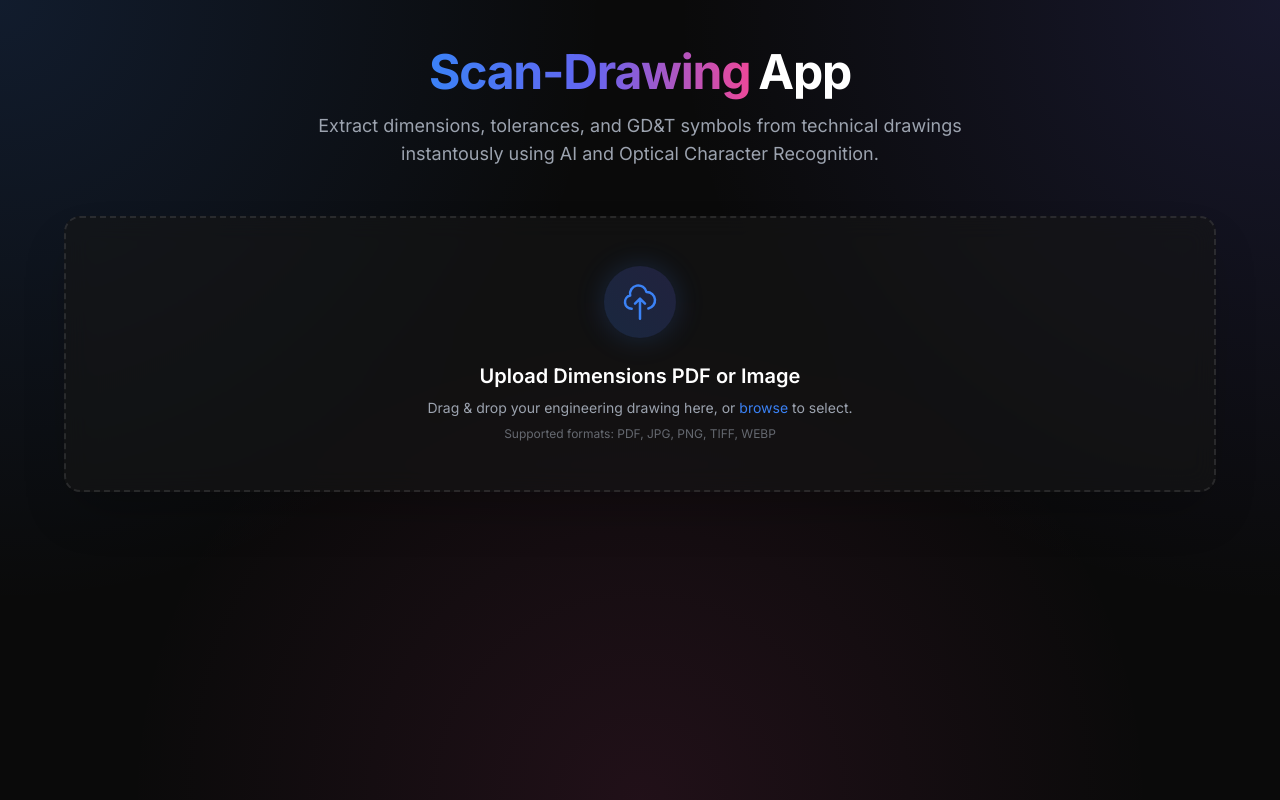
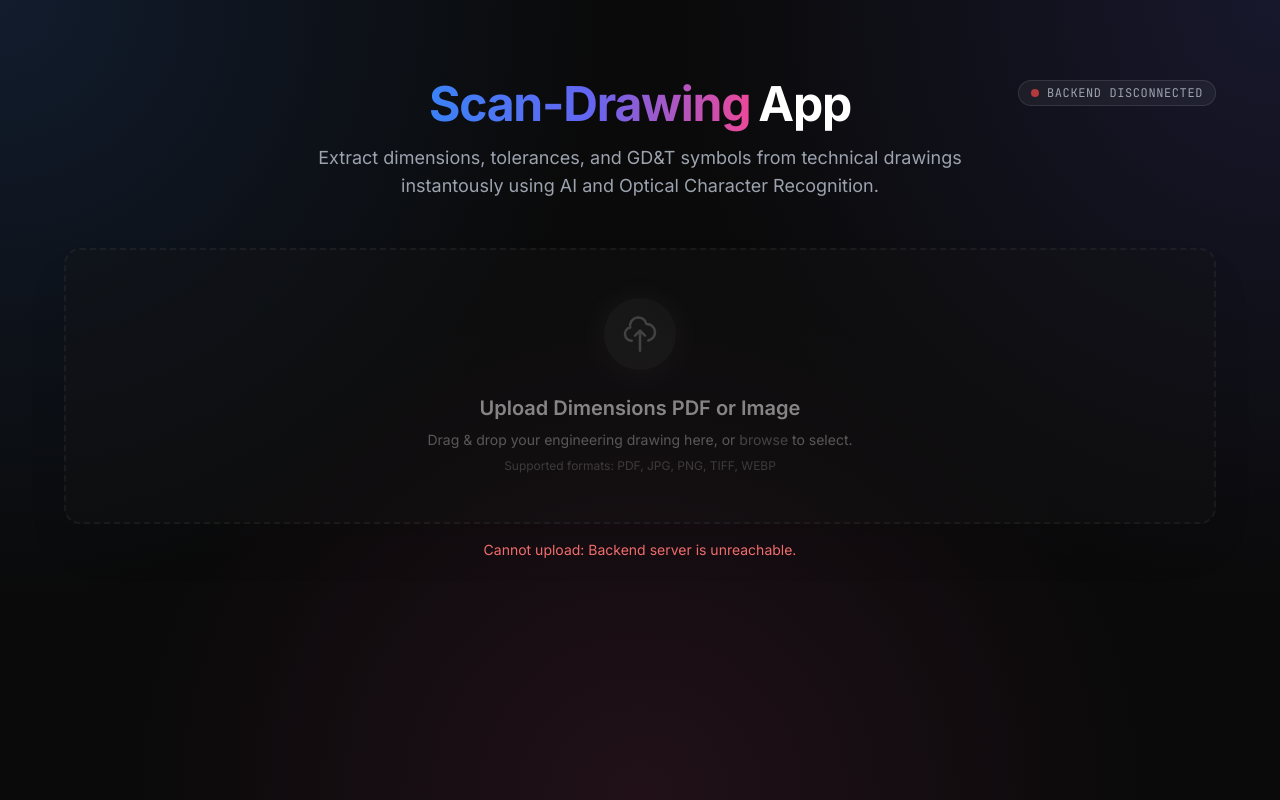
Before and after one commit to Ztoritz/DrawingScan, a React app in the folder frontend/: page / in a window 1280 px wide. Built offline with nearby package versions, Linux system fonts and the light colour scheme; no server answers; the HTML template or start-up script is replaced by a standard one.

Commit message:
Add Server Health Check (Sync Validation) to UI

```diff
--- a/frontend/src/App.jsx
+++ b/frontend/src/App.jsx
@@ -7,6 +7,26 @@ function App() {
   const [results, setResults] = useState(null);
   const [loading, setLoading] = useState(false);
   const [error, setError] = useState(null);
+  const [serverStatus, setServerStatus] = useState('checking'); // checking, online, offline
+
+  const apiUrl = import.meta.env.VITE_API_URL || 'http://localhost:8000';
+
+  // Check server health on mount
+  React.useEffect(() => {
+    const checkServer = async () => {
+      try {
+        await axios.get(`${apiUrl}/`);
+        setServerStatus('online');
+      } catch (err) {
+        console.error("Server Health Check Failed:", err);
+        setServerStatus('offline');
+      }
+    };
+    checkServer();
+    // Poll every 10 seconds to keep status live
+    const interval = setInterval(checkServer, 10000);
+    return () => clearInterval(interval);
+  }, [apiUrl]);
 
   const handleFileSelected = async (file) => {
     setLoading(true);
@@ -17,10 +37,6 @@ function App() {
     formData.append('file', file);
 
     try {
-      // Use environment variable for API URL (set in Coolify/Docker)
-      // Fallback to localhost for local development if not set
-      const apiUrl = import.meta.env.VITE_API_URL || 'http://localhost:8000';
-
       const response = await axios.post(`${apiUrl}/upload/`, formData, {
         headers: {
           'Content-Type': 'multipart/form-data',
@@ -30,7 +46,9 @@ function App() {
       setResults(response.data.results);
     } catch (err) {
       console.error(err);
-      setError('Failed to process file. Please ensure the backend is running.');
+      // Extract detailed error message if available
+      const backendMsg = err.response?.data?.detail || err.response?.data?.message || err.message;
+      setError(`Failed to process: ${backendMsg}`);
     } finally {
       setLoading(false);
     }
@@ -41,8 +59,16 @@ function App() {
       <div className="max-w-6xl mx-auto">
 
         {/* Header */}
-        <header className="mb-12 text-center animate-fade-in">
-          <h1 className="text-5xl font-black tracking-tight mb-4">
+        <header className="mb-12 text-center animate-fade-in relative">
+          {/* Server Status Indicator */}
+          <div className="absolute top-0 right-0 flex items-center space-x-2 bg-white/5 px-3 py-1 rounded-full border border-white/10">
+            <div className={`w-2 h-2 rounded-full ${serverStatus === 'online' ? 'bg-green-500 shadow-[0_0_8px_#22c55e]' : serverStatus === 'offline' ? 'bg-red-500 animate-pulse' : 'bg-yellow-500'}`}></div>
+            <span className="text-xs text-gray-400 font-mono tracking-wider uppercase">
+              {serverStatus === 'online' ? 'System Online' : serverStatus === 'offline' ? 'Backend Disconnected' : 'Syncing...'}
+            </span>
+          </div>
+
+          <h1 className="text-5xl font-black tracking-tight mb-4 mt-8">
             <span className="bg-clip-text text-transparent bg-gradient-to-r from-primary via-secondary to-accent">
               Scan-Drawing
             </span>
@@ -58,7 +84,13 @@ function App() {
 
           {/* Upload Area */}
           <div className={`transition-all duration-500 ${results ? 'scale-90 opacity-80 hover:scale-100 hover:opacity-100' : ''}`}>
-            <UploadZone onFileSelected={handleFileSelected} />
+            {/* Disable upload if server is offline */}
+            <div className={serverStatus === 'offline' ? 'pointer-events-none opacity-50 grayscale' : ''}>
+              <UploadZone onFileSelected={handleFileSelected} />
+            </div>
+            {serverStatus === 'offline' && (
+              <p className="text-red-400 text-center mt-4 text-sm">Cannot upload: Backend server is unreachable.</p>
+            )}
           </div>
 
           {/* Loading State */}
@@ -75,7 +107,7 @@ function App() {
 
           {/* Error Message */}
           {error && (
-            <div className="p-4 bg-red-500/10 border border-red-500/20 rounded-lg text-center text-red-200 animate-fade-in">
+            <div className="p-4 bg-red-500/10 border border-red-500/20 rounded-lg text-center text-red-200 animate-fade-in font-mono text-sm break-all">
               {error}
             </div>
           )}
```
